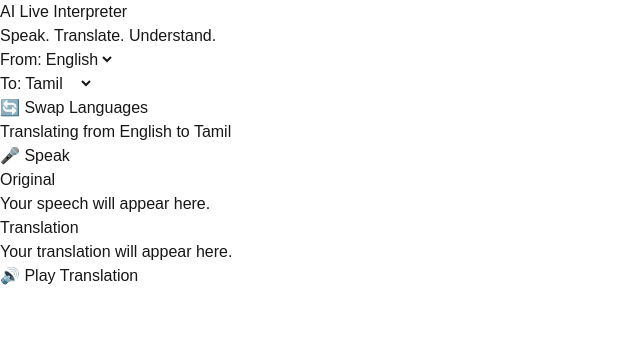
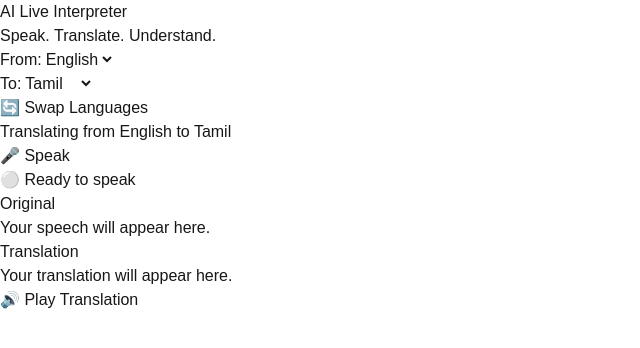
Before and after one commit to Prabhavathi-Ai/ai-live-interpreter, a Next.js app in the folder frontend/: page / in a window 1280 px wide. Shown: the top 348 px of the page, without its empty margins (0-640 px from the left). Built offline with nearby package versions, Linux system fonts and the light colour scheme.

Commit message:
Added recording state controls

```diff
--- a/frontend/app/page.tsx
+++ b/frontend/app/page.tsx
@@ -3,13 +3,23 @@
 import { useState } from "react";
 
 export default function Home() {
+  // Language state
   const [sourceLanguage, setSourceLanguage] = useState("English");
   const [targetLanguage, setTargetLanguage] = useState("Tamil");
 
+  // Recording state
+  const [isRecording, setIsRecording] = useState(false);
+
+  // Swap source and target languages
   const swapLanguages = () => {
     const currentSource = sourceLanguage;
     setSourceLanguage(targetLanguage);
     setTargetLanguage(currentSource);
+  };
+
+  // Start/stop recording state
+  const toggleRecording = () => {
+    setIsRecording(!isRecording);
   };
 
   return (
@@ -18,6 +28,7 @@ export default function Home() {
 
       <p>Speak. Translate. Understand.</p>
 
+      {/* Source language */}
       <div>
         <label>
           From:
@@ -32,6 +43,7 @@ export default function Home() {
         </label>
       </div>
 
+      {/* Target language */}
       <div>
         <label>
           To:
@@ -46,26 +58,38 @@ export default function Home() {
         </label>
       </div>
 
+      {/* Swap languages */}
       <button onClick={swapLanguages}>🔄 Swap Languages</button>
 
+      {/* Current translation direction */}
       <p>
         Translating from {sourceLanguage} to {targetLanguage}
       </p>
 
+      {/* Recording controls */}
       <div>
-        <button>🎤 Speak</button>
+        <button onClick={toggleRecording}>
+          {isRecording ? "⏹ Stop Recording" : "🎤 Speak"}
+        </button>
+
+        <p>
+          {isRecording ? "🔴 Recording..." : "⚪ Ready to speak"}
+        </p>
       </div>
 
+      {/* Original speech */}
       <section>
         <h2>Original</h2>
         <p>Your speech will appear here.</p>
       </section>
 
+      {/* Translation */}
       <section>
         <h2>Translation</h2>
         <p>Your translation will appear here.</p>
       </section>
 
+      {/* Audio playback */}
       <div>
         <button>🔊 Play Translation</button>
       </div>
```
